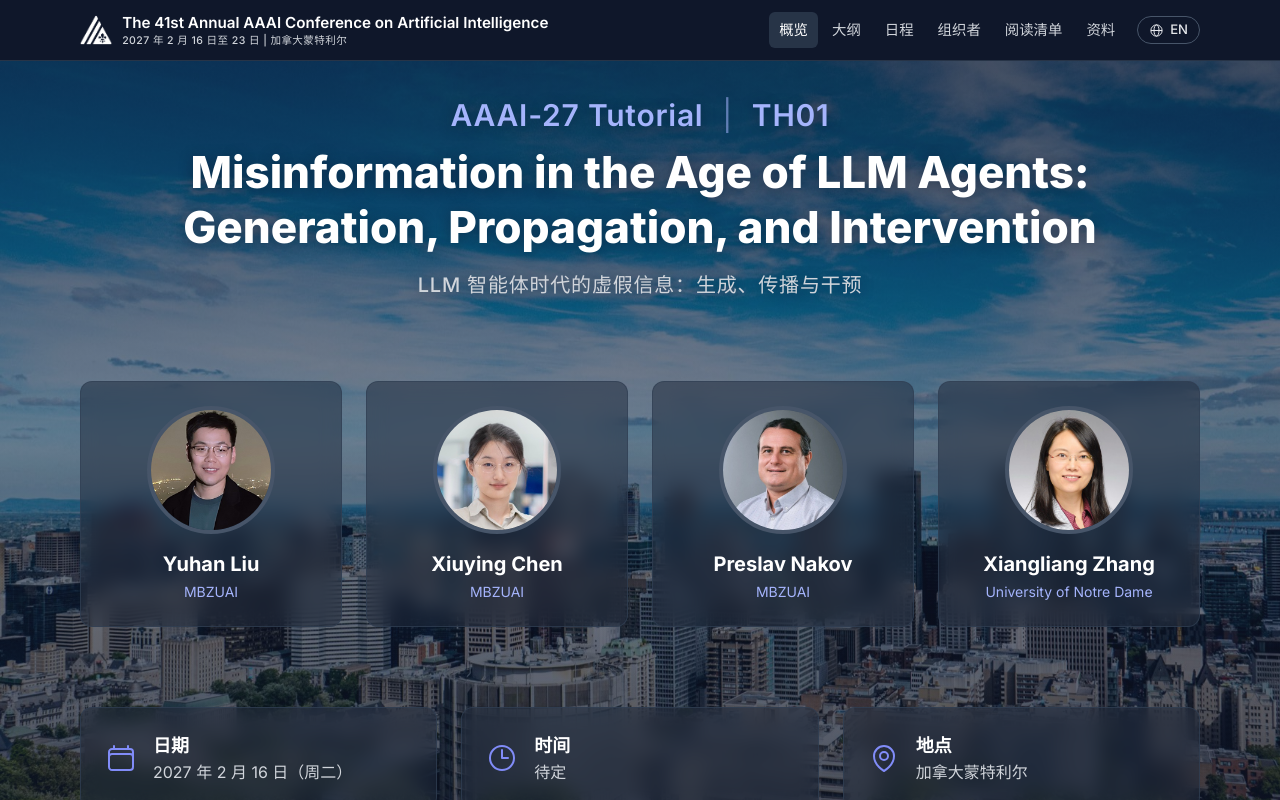
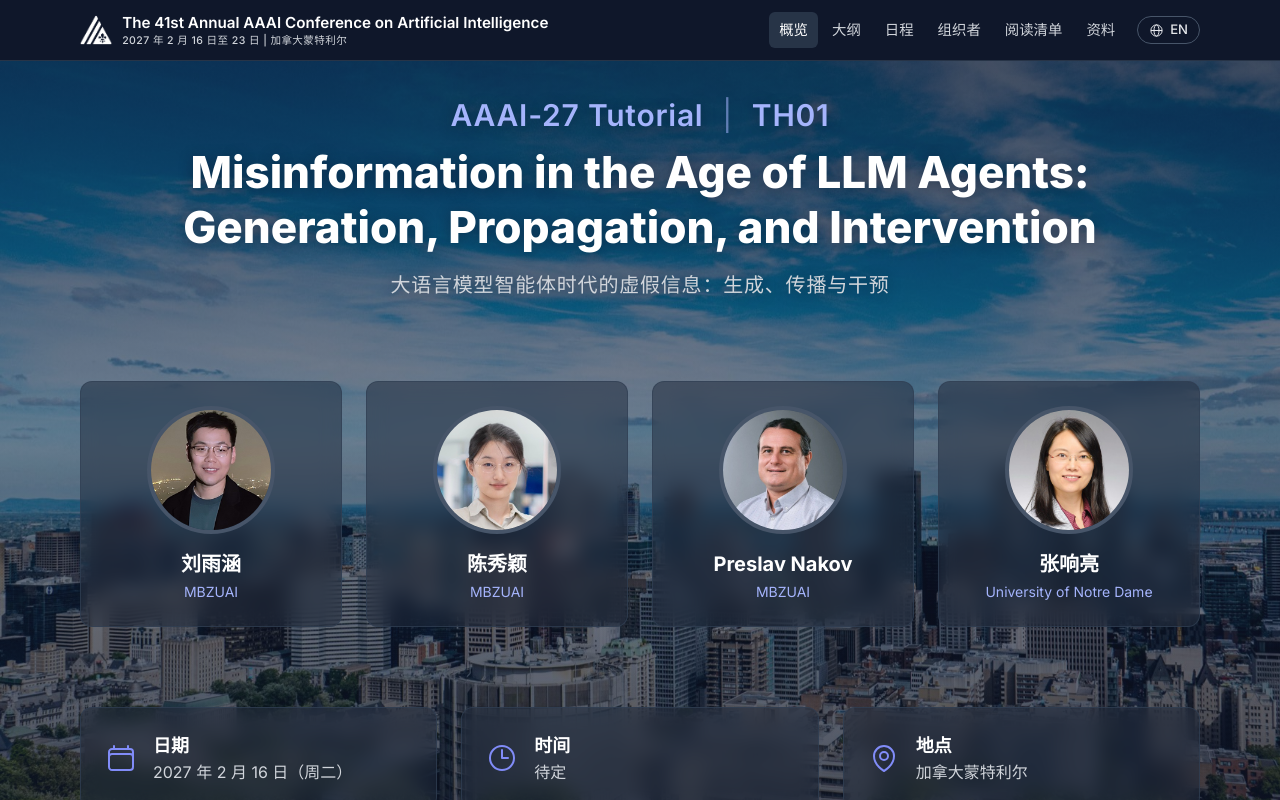
Before and after one commit to LiuYuHan31/MisinformationAgent, a plain HTML site: page index.html in a window 1280 px wide. Both pictures are taken after a click on the button "中文". Shown: the top 800 px of the page. Drawn offline with Linux system fonts and the light colour scheme.

Commit message:
Chinese version: organizer names, 圣母大学 in bio, fuller heading wording
- Chinese names for Yuhan Liu (刘雨涵), Xiuying Chen (陈秀颖), and
  Xiangliang Zhang (张响亮) on hero cards and organizer bios (bios also
  show the English name in small type)
- 圣母大学 in Xiangliang Zhang's Chinese title; card and footer keep
  "University of Notre Dame"
- Chinese hero subtitle and overview heading say 大语言模型智能体

Co-Authored-By: Claude Opus 5.5 <noreply@anthropic.com>

```diff
--- a/css/style.css
+++ b/css/style.css
@@ -325,6 +325,7 @@ p { margin: 0 0 1em; }
 .person h3 { font-family: var(--serif); font-size: 1.3rem; }
 .person h3 a { text-decoration: none; }
 .person h3 a:hover { color: var(--accent); text-decoration: underline; }
+.person h3 .name-en { margin-left: 6px; font-family: var(--sans); font-size: 0.68em; font-weight: 500; color: var(--muted); }
 .person .role { font-size: 0.88rem; color: var(--accent); margin: 2px 0 10px; font-weight: 500; }
 .person p:last-child { margin: 0; font-size: 0.93rem; color: var(--ink-soft); }
 
--- a/index.html
+++ b/index.html
@@ -16,7 +16,7 @@
   <link rel="preconnect" href="https://fonts.googleapis.com">
   <link rel="preconnect" href="https://fonts.gstatic.com" crossorigin>
   <link href="https://fonts.googleapis.com/css2?family=Inter:wght@400;500;600;700;800&family=IBM+Plex+Mono:wght@400;500&family=IBM+Plex+Sans:wght@400;500;600&family=Newsreader:ital,opsz,wght@0,6..72,500;0,6..72,600;1,6..72,500&display=swap" rel="stylesheet">
-  <link rel="stylesheet" href="css/style.css?v=20261114-24">
+  <link rel="stylesheet" href="css/style.css?v=20261114-25">
 </head>
 <body>
 
@@ -49,18 +49,18 @@
     <div class="hero-head">
       <a class="hero-venue" href="https://aaai.org/conference/aaai/aaai-27/tutorial-and-lab-forum/#th01" target="_blank" rel="noopener">AAAI-27 Tutorial <span class="sep" aria-hidden="true">|</span> TH01</a>
       <h1><span>Misinformation in the Age of LLM&nbsp;Agents:</span> <span>Generation, Propagation, and&nbsp;Intervention</span></h1>
-      <p class="hero-zh" data-l="zh" lang="zh-CN"><span class="nw">LLM 智能体时代的虚假信息：</span><span class="nw">生成、传播与干预</span></p>
+      <p class="hero-zh" data-l="zh" lang="zh-CN"><span class="nw">大语言模型智能体时代的虚假信息：</span><span class="nw">生成、传播与干预</span></p>
     </div>
 
     <ul class="speakers" aria-label="Organizers">
       <li><a class="speaker" href="https://liuyuhan31.github.io/" target="_blank" rel="noopener">
         <img src="assets/img/people/yuhan-liu.jpg" alt="">
-        <h3>Yuhan Liu</h3>
+        <h3><span data-l="en">Yuhan Liu</span><span data-l="zh" lang="zh-CN">刘雨涵</span></h3>
         <p>MBZUAI</p>
       </a></li>
       <li><a class="speaker" href="https://iriscxy.github.io/" target="_blank" rel="noopener">
         <img src="assets/img/people/xiuying-chen.jpg" alt="">
-        <h3>Xiuying Chen</h3>
+        <h3><span data-l="en">Xiuying Chen</span><span data-l="zh" lang="zh-CN">陈秀颖</span></h3>
         <p>MBZUAI</p>
       </a></li>
       <li><a class="speaker" href="https://mbzuai.ac.ae/study/faculty/preslav-nakov/" target="_blank" rel="noopener">
@@ -70,7 +70,7 @@
       </a></li>
       <li><a class="speaker" href="https://sites.nd.edu/xiangliang-zhang/" target="_blank" rel="noopener">
         <img src="assets/img/people/xiangliang-zhang.jpg" alt="">
-        <h3>Xiangliang Zhang</h3>
+        <h3><span data-l="en">Xiangliang Zhang</span><span data-l="zh" lang="zh-CN">张响亮</span></h3>
         <p>University of Notre Dame</p>
       </a></li>
     </ul>
@@ -97,7 +97,7 @@
 <section class="block" id="overview">
   <div class="container narrow">
     <p class="section-label"><span data-l="en">Overview</span><span data-l="zh" lang="zh-CN">概览</span></p>
-    <h2><span data-l="en">LLM agents change what misinformation is, and give us new ways to study it</span><span data-l="zh" lang="zh-CN"><span class="nw">LLM 智能体改变了虚假信息的面貌，</span><span class="nw">也为研究它提供了新方法</span></span></h2>
+    <h2><span data-l="en">LLM agents change what misinformation is, and give us new ways to study it</span><span data-l="zh" lang="zh-CN"><span class="nw">大语言模型智能体改变了虚假信息的面貌，</span><span class="nw">也为研究它提供了新方法</span></span></h2>
     <div class="prose">
       <p><span data-l="en">A single model can fabricate a plausible claim. An agent can refine that claim against feedback, tailor it to an audience, push it through a social network, and gradually change what people believe. The same agents also give researchers a laboratory in which the spread of falsehoods, the drift of beliefs, and the effect of corrections can be simulated, measured, and stress-tested before they play out on real platforms.</span><span data-l="zh" lang="zh-CN">单个模型就能编造出一条看似可信的说法；智能体则更进一步：它能根据反馈反复打磨这条说法，针对不同受众调整措辞，再借助社交网络扩散出去，一点点改变人们的看法。另一方面，这些智能体也为研究者提供了一个实验场：在虚假信息真正在平台上蔓延之前，就可以先对它的传播、观点的变化以及纠正措施的效果进行模拟、测量和压力测试。</span></p>
       <p><span data-l="en">This tutorial covers recent work in this area through three questions:</span><span data-l="zh" lang="zh-CN">本次 Tutorial 围绕三个问题，介绍这一方向的最新研究：</span></p>
@@ -210,7 +210,7 @@
       <article class="person">
         <img src="assets/img/people/yuhan-liu.jpg" alt="Yuhan Liu" loading="lazy">
         <div>
-          <h3><a href="https://liuyuhan31.github.io/" target="_blank" rel="noopener">Yuhan Liu</a></h3>
+          <h3><a href="https://liuyuhan31.github.io/" target="_blank" rel="noopener"><span data-l="en">Yuhan Liu</span><span data-l="zh" lang="zh-CN">刘雨涵 <span class="name-en">Yuhan Liu</span></span></a></h3>
           <p class="role"><span data-l="en">Postdoctoral Researcher, MBZUAI</span><span data-l="zh" lang="zh-CN">MBZUAI 博士后研究员</span></p>
           <p><span data-l="en">Ph.D., Renmin University of China (2025). Works on agentic AI for a trustworthy information ecosystem, spanning misinformation, LLM agents, and multimodal content, with papers at ACL, EMNLP, IJCAI, SIGIR, NeurIPS, and ICLR. DAAD AInet Fellow and ACL/EMNLP Area Chair.</span><span data-l="zh" lang="zh-CN">2025 年博士毕业于中国人民大学。研究面向可信信息生态的智能体 AI，涵盖虚假信息、LLM 智能体和多模态内容，论文发表于 ACL、EMNLP、IJCAI、SIGIR、NeurIPS 和 ICLR 等会议。DAAD AInet Fellow，担任 ACL/EMNLP 领域主席（Area Chair）。</span></p>
         </div>
@@ -218,7 +218,7 @@
       <article class="person">
         <img src="assets/img/people/xiuying-chen.jpg" alt="Xiuying Chen" loading="lazy">
         <div>
-          <h3><a href="https://iriscxy.github.io/" target="_blank" rel="noopener">Xiuying Chen</a></h3>
+          <h3><a href="https://iriscxy.github.io/" target="_blank" rel="noopener"><span data-l="en">Xiuying Chen</span><span data-l="zh" lang="zh-CN">陈秀颖 <span class="name-en">Xiuying Chen</span></span></a></h3>
           <p class="role"><span data-l="en">Assistant Professor, MBZUAI</span><span data-l="zh" lang="zh-CN">MBZUAI 助理教授</span></p>
           <p><span data-l="en">Ph.D., KAUST (2024). Leads the HALO Lab on trustworthy language models, publishing at ACL, ICML, NeurIPS, and ICLR. Recipient of an Amazon Research Award and MBZUAI's Rising Star Award; Area Chair for AAAI, ACL, EMNLP, NeurIPS, and KDD.</span><span data-l="zh" lang="zh-CN">2024 年博士毕业于 KAUST。带领 HALO 实验室研究可信语言模型，论文发表于 ACL、ICML、NeurIPS 和 ICLR 等会议。曾获 Amazon Research Award 和 MBZUAI Rising Star Award，担任 AAAI、ACL、EMNLP、NeurIPS 和 KDD 的领域主席。</span></p>
         </div>
@@ -234,8 +234,8 @@
       <article class="person">
         <img src="assets/img/people/xiangliang-zhang.jpg" alt="Xiangliang Zhang" loading="lazy">
         <div>
-          <h3><a href="https://sites.nd.edu/xiangliang-zhang/" target="_blank" rel="noopener">Xiangliang Zhang</a></h3>
-          <p class="role"><span data-l="en">Leonard C. Bettex Collegiate Professor, University of Notre Dame</span><span data-l="zh" lang="zh-CN">University of Notre Dame 讲席教授（Leonard C. Bettex Collegiate Professor）</span></p>
+          <h3><a href="https://sites.nd.edu/xiangliang-zhang/" target="_blank" rel="noopener"><span data-l="en">Xiangliang Zhang</span><span data-l="zh" lang="zh-CN">张响亮 <span class="name-en">Xiangliang Zhang</span></span></a></h3>
+          <p class="role"><span data-l="en">Leonard C. Bettex Collegiate Professor, University of Notre Dame</span><span data-l="zh" lang="zh-CN">圣母大学讲席教授（Leonard C. Bettex Collegiate Professor）</span></p>
           <p><span data-l="en">Research centers on trustworthy AI, from foundation models to agentic systems. Editor-in-Chief of IEEE Transactions on Knowledge and Data Engineering (TKDE) and ACM SIGKDD Explorations, and Research Track Program Co-Chair of KDD 2026–2027.</span><span data-l="zh" lang="zh-CN">主要从事可信 AI 研究，范围从基础模型延伸到智能体系统。担任 IEEE Transactions on Knowledge and Data Engineering（TKDE）和 ACM SIGKDD Explorations 主编，以及 KDD 2026–2027 Research Track 程序委员会联合主席。</span></p>
         </div>
       </article>
```
